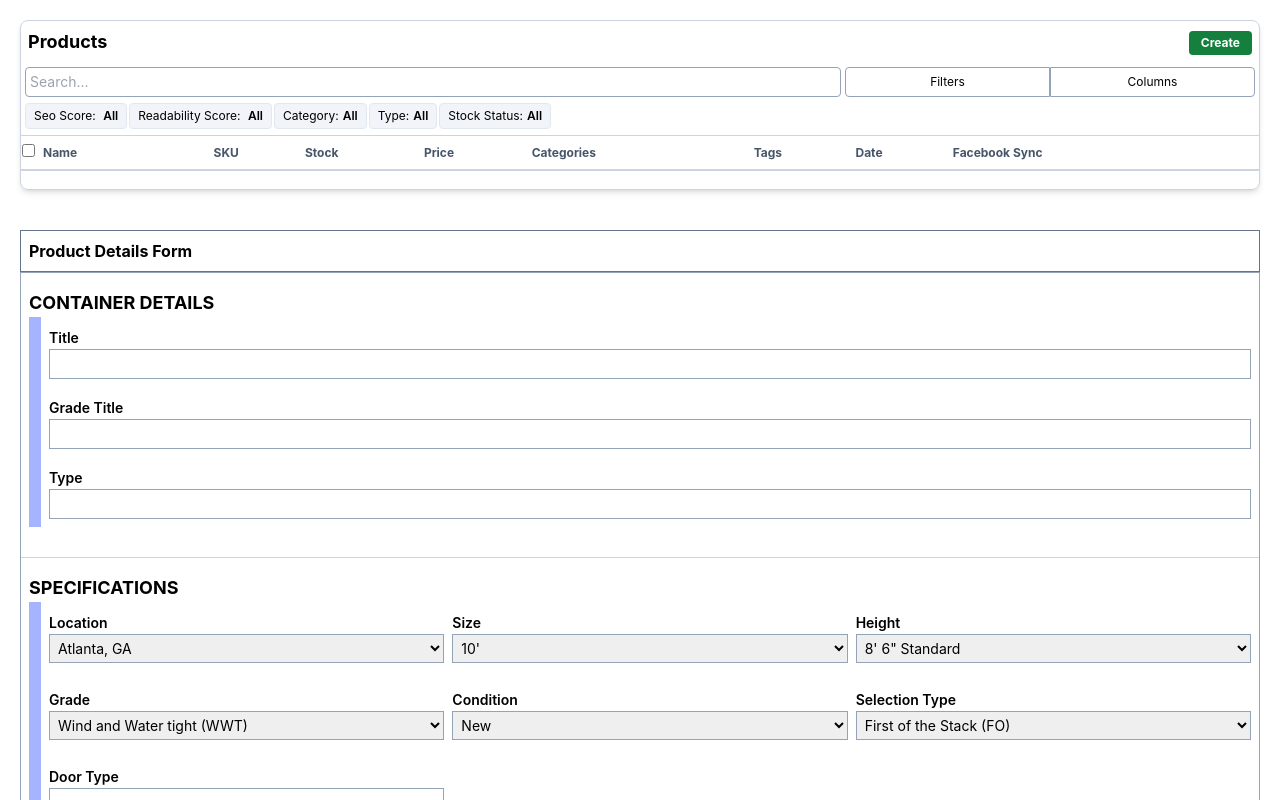
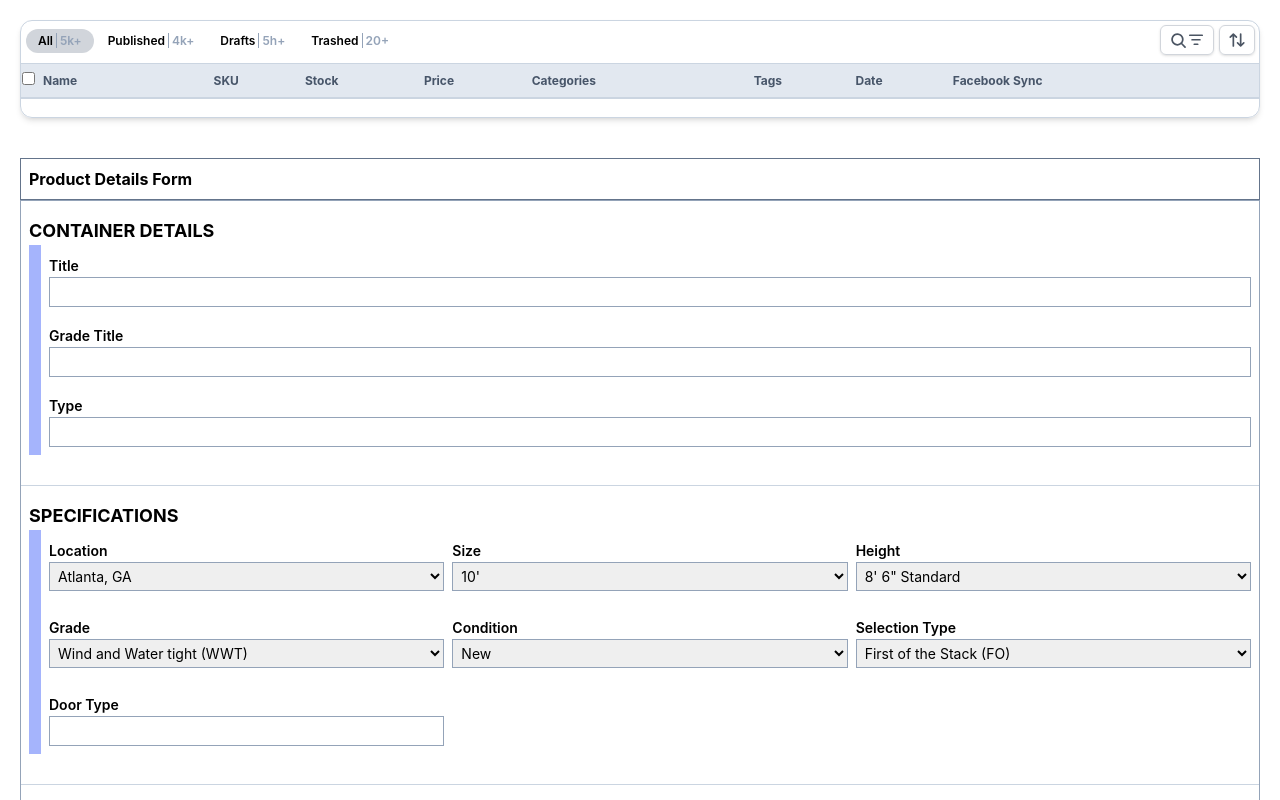
Before and after one commit to jamesenglajom/react-form, a React (Create React App) app: page / in a window 1280 px wide. Shown: the top 800 px of the page. Built offline with nearby package versions, Linux system fonts and the light colour scheme.

Commit message:
added search and filter toggles, buttons and icons (UI)

```diff
--- a/package.json
+++ b/package.json
@@ -36,6 +36,7 @@
     ]
   },
   "devDependencies": {
+    "@iconify/react": "^5.0.2",
     "tailwindcss": "^3.4.8"
   }
 }
--- a/src/components/table/index.jsx
+++ b/src/components/table/index.jsx
@@ -7,7 +7,7 @@ const Table = ({ data, columns, twClass }) => {
             <thead className="border-t border-b-[2px] border-slate-300">
                 <tr>
                     {columns.map((column, index)=>
-                        <th key={column.name+'-'+index} className={`${column.stype} text-xs py-2 text-slate-600`}>
+                        <th key={column.name+'-'+index} className={`${column.stype} text-xs py-2 text-slate-600 bg-slate-200`}>
                             <div className="flex items-center">
                                 {index==0 && (
                                     <div className="pr-2">
--- a/src/components/table/products.jsx
+++ b/src/components/table/products.jsx
@@ -1,7 +1,21 @@
 import React from 'react';
+import { useState } from 'react';
 import Table from "./index";
 import InputField from "../form_elements/input_field"
+import { Icon } from '@iconify/react';
 const ProductsTable = () => {
+    const [searchfilter, setSearchFilter] = useState("hidden");
+    const [filtertabs, setFilterTabs] = useState("");
+
+    const showSearchFilter = () => {
+        setSearchFilter("")
+        setFilterTabs("hidden")
+    }
+
+    const hideSearchFilter = () => {
+        setSearchFilter("hidden")
+        setFilterTabs("")
+    }
     const columns = [
         {name: "name", label:"Name", style: ""},
         {name: "sku", label:"SKU", style: ""},
@@ -14,35 +28,53 @@ const ProductsTable = () => {
       ];
     const data = [];
   return (
-    <div className="rounded-lg border border-slate-300 shadow-md pb-3">
+    <div className="rounded-xl border border-slate-300 shadow-md pb-3">
         {/* title & create button */}
-        <div className='p-[7px] flex items-center justify-between'>
+        {/* <div className='p-[7px] flex items-center justify-between'>
             <div className='text-lg font-bold'>Products</div>
             <div>
                 <button className="px-3 py-1 text-xs font-bold bg-green-700 hover:bg-green-600 rounded text-white">Create</button>
             </div>
-        </div>
+        </div> */}
         {/* search, filter, columns */}
-        <div className="py-1 px-[4px] grid grid-cols-12 gap-1 sm:gap-0">
-            <div className='col-span-12 pr-0 sm:pr-1 sm:col-span-8'>
+        <div className="py-1 px-[4px] flex items-center">
+            {/* search and filter */}
+            <div className={`${searchfilter} w-full`} >
                 <InputField twClass="rounded" placeholder="Search..."></InputField>
             </div>
-            <div className="col-span-12 sm:col-span-2">
-                {/* dropdown filter button */}
-                <button className="w-full hover:bg-slate-100 border-slate-400 border h-[30px] sm:border-r-[.5px] rounded-l text-xs">Filters</button>
+            <div className={`${searchfilter} min-w-[58px] flex items-center justify-end`} onClick={hideSearchFilter}>
+                <button class="flex items-center border-[1px] border-gray-300 text-xs py-[6px] px-[8px] rounded-md shadow text-gray-600">
+                    Cancel
+                </button>
             </div>
-            <div className="col-span-12 sm:col-span-2">
-                {/* dropdown filter button */}
-                <button className="w-full hover:bg-slate-100 border-slate-400 border  h-[30px] sm:border-l-[.5px] rounded-r text-xs">Columns</button>
+            {/*  filter tabs */}
+            <div className={`${filtertabs} w-full`} >
+                <div className="select-none text-xs py-1 px-3 rounded-full bg-gray-300 inline-block m-[1px] font-semibold"><span className="border-r border-slate-400 pr-[3px] mr-[3px]">All</span><span className="text-slate-400">5k+</span></div>
+                <div className="select-none text-xs py-1 px-3 rounded-full hover:bg-gray-200 cursor-pointer inline-block  m-[1px] font-semibold"><span className="border-r border-slate-400 pr-[3px] mr-[3px]">Published</span><span className="text-slate-400">4k+</span></div>
+                <div className="select-none text-xs py-1 px-3 rounded-full hover:bg-gray-200 cursor-pointer inline-block  m-[1px] font-semibold"><span className="border-r border-slate-400 pr-[3px] mr-[3px]">Drafts</span><span className="text-slate-400">5h+</span></div>
+                <div className="select-none text-xs py-1 px-3 rounded-full hover:bg-gray-200 cursor-pointer inline-block  m-[1px] font-semibold"><span className="border-r border-slate-400 pr-[3px] mr-[3px]">Trashed</span><span className="text-slate-400">20+</span></div>
+                {/* <div className="select-none text-xs py-1 px-3 rounded-full hover:bg-gray-200 cursor-pointer inline-block  m-[1px] font-semibold"><span className="border-r border-slate-400 pr-[3px] mr-[3px]">Published</span><span className="text-slate-400">4k+</span></div> */}
+            </div>
+            <div className={`${filtertabs} min-w-[59px] flex items-center justify-end`} onClick={showSearchFilter}>
+                <button class="flex items-center border-[1px] border-gray-300 text-lg py-[5px] px-[8px] rounded-md shadow text-gray-600">
+                    <Icon icon="fluent:search-16-filled" />
+                    <Icon icon="fluent:filter-16-filled" />
+                </button>
+            </div>
+            {/* sort button */}
+            <div className={`${''} min-w-[41px] flex items-center justify-end`}>
+                <button class="flex items-center border-[1px] border-gray-300 text-lg py-[5px] px-[8px] rounded-md shadow text-gray-600">
+                <Icon icon="fluent:arrow-sort-16-filled" />
+                </button>
             </div>
         </div>
-        {/* filter badges */}
-        <div className="py-[1px] px-[3px]">
-            <div className="select-none text-xs py-1 px-2 rounded-corner bg-slate-100 border-slate-200 border inline-block m-[1px] rounded">Seo Score: <span className="font-semibold ml-1">All</span></div>
-            <div className="select-none text-xs py-1 px-2 rounded-corner bg-slate-100 border-slate-200 border inline-block  m-[1px] rounded">Readability Score: <span className="font-semibold ml-1">All</span></div>
-            <div className="select-none text-xs py-1 px-2 rounded-corner bg-slate-100 border-slate-200 border inline-block  m-[1px] rounded">Category:<span className="font-semibold ml-1">All</span></div>
-            <div className="select-none text-xs py-1 px-2 rounded-corner bg-slate-100 border-slate-200 border inline-block  m-[1px] rounded">Type:<span className="font-semibold ml-1">All</span></div>
-            <div className="select-none text-xs py-1 px-2 rounded-corner bg-slate-100 border-slate-200 border inline-block  m-[1px] rounded">Stock Status:<span className="font-semibold ml-1">All</span></div>
+        {/* search and filter filter badges */}
+        <div className={`${searchfilter} py-[1px] px-[3px]`}>
+            <div className="select-none text-xs py-1 px-2 rounded-corner bg-slate-100 border-slate-200 border inline-block m-[1px]">Seo Score: <span className="font-semibold ml-1">All</span></div>
+            <div className="select-none text-xs py-1 px-2 rounded-corner bg-slate-100 border-slate-200 border inline-block  m-[1px]">Readability Score: <span className="font-semibold ml-1">All</span></div>
+            <div className="select-none text-xs py-1 px-2 rounded-corner bg-slate-100 border-slate-200 border inline-block  m-[1px]">Category:<span className="font-semibold ml-1">All</span></div>
+            <div className="select-none text-xs py-1 px-2 rounded-corner bg-slate-100 border-slate-200 border inline-block  m-[1px]">Type:<span className="font-semibold ml-1">All</span></div>
+            <div className="select-none text-xs py-1 px-2 rounded-corner bg-slate-100 border-slate-200 border inline-block  m-[1px]">Stock Status:<span className="font-semibold ml-1">All</span></div>
         </div>
         <Table data={data} columns={columns} twClass="py-1"></Table>
     </div>
```
Also changed, not shown: 1 other file (tests, documents, lock files or other folders).
